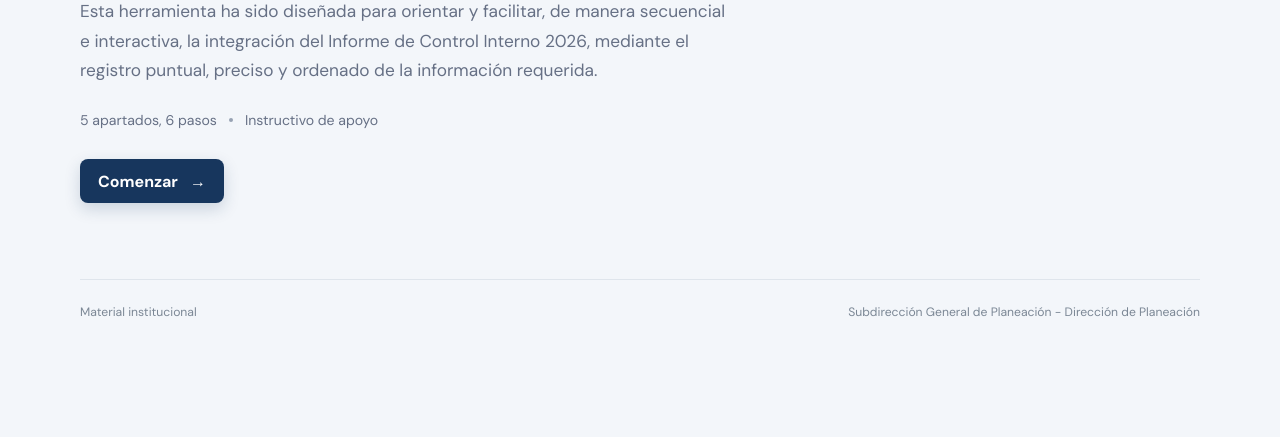
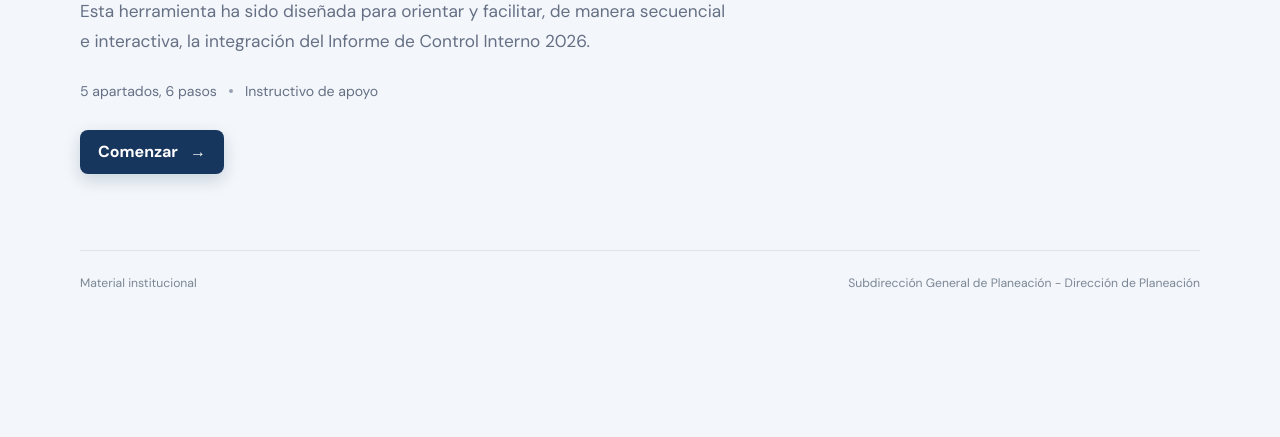
Before and after one commit to control-interno-isseg/informe-2026, a plain HTML site: page index.html in a window 1280 px wide. Shown: the part 363-800 px from the top of the page. Drawn offline with Linux system fonts and the light colour scheme; a script that the page names is missing.

Commit message:
Update index.html

```diff
--- a/index.html
+++ b/index.html
@@ -23,7 +23,7 @@
     <section class="intro" id="intro">
       <p class="eyebrow"></p>
       <h1 id="guide-title">Instructivo: Informe de Control Interno 2026</h1>
-      <p id="guide-description">Esta herramienta ha sido diseñada para orientar y facilitar, de manera secuencial e interactiva, la integración del Informe de Control Interno 2026, mediante el registro puntual, preciso y ordenado de la información requerida.</p>
+      <p id="guide-description">Esta herramienta ha sido diseñada para orientar y facilitar, de manera secuencial e interactiva, la integración del Informe de Control Interno 2026.</p>
       <div class="intro-meta">
         <span>5 apartados, 6 pasos</span><span class="meta-dot"></span><span>Instructivo de apoyo</span>
       </div>
```
